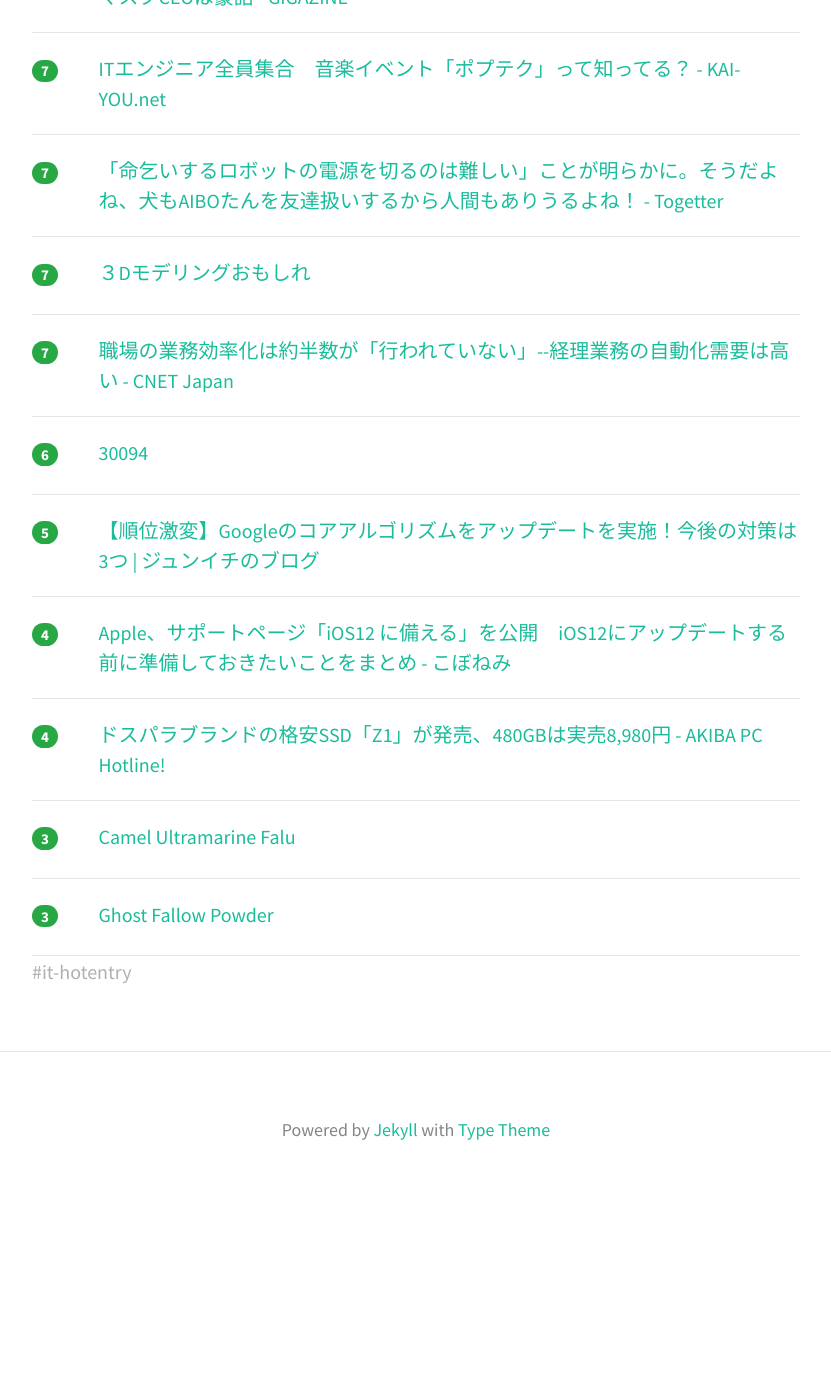
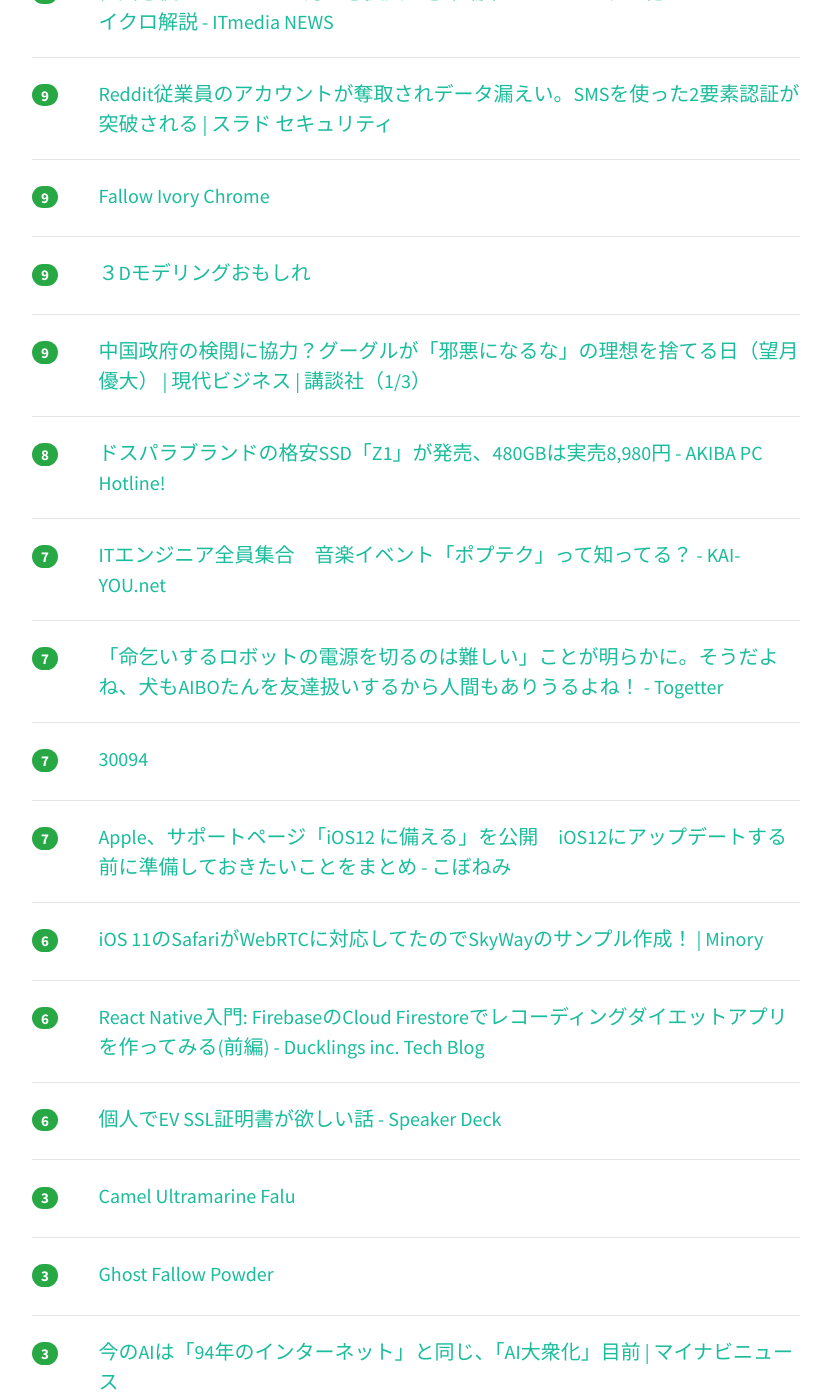
Before and after one commit to yatta47/hatena-matome-site, a Jekyll site: the page built from _posts/2018-08-04-hatena.md, in a window 1280 px wide and 1400 px high, scrolled down 1929 px. Shown: the whole window, without its empty margins (224-1055 px from the left). Built offline with Jekyll 4.4.1, drawn with Linux system fonts in a browser that asks for light colours; nearby versions of some CDN libraries; before the commit the page ends 3136 px from its top, so only the background shows below that; some of the changed text lies outside the part shown.

Commit message:
Updated 2018-08-04

```diff
--- a/_posts/2018-08-04-hatena.md
+++ b/_posts/2018-08-04-hatena.md
@@ -1,18 +1,18 @@
 ---
 layout: post
 title:  "2018-08-04 はてぶIT"
-date:   2018-08-04 11:01:59
+date:   2018-08-04 12:01:22
 tags: [it-hotentry]
 ---
-27 件のデータあり
+32 件のデータあり
 
 <hr><div class="row">
-<div class="col-1"><span class="badge badge-pill badge-success h2">60</span></div>
+<div class="col-1"><span class="badge badge-pill badge-success h2">78</span></div>
 <div class="col-11"><a href='https://qiita.com/kouheiszk/items/5edbbd08ec6cf6a7fb2e' target='_blank'>月5ドルで動かしているWordPressでTV東京のWBS砲をさばく</a></div>
 </div>
 <hr>
 <div class="row">
-<div class="col-1"><span class="badge badge-pill badge-success h2">53</span></div>
+<div class="col-1"><span class="badge badge-pill badge-success h2">76</span></div>
 <div class="col-11"><a href='https://www.ryuzee.com/contents/blog/7130' target='_blank'>スクラムで削除された5つのトピック</a></div>
 </div>
 <hr>
@@ -22,12 +22,17 @@ tags: [it-hotentry]
 </div>
 <hr>
 <div class="row">
-<div class="col-1"><span class="badge badge-pill badge-success h2">24</span></div>
+<div class="col-1"><span class="badge badge-pill badge-success h2">29</span></div>
 <div class="col-11"><a href='http://blog.btrax.com/jp/2018/08/03/apple-design/' target='_blank'>Appleを1兆ドル企業に成長させた6つのデザイン哲学 | freshtrax | デザイン会社 btrax ブログ</a></div>
 </div>
 <hr>
 <div class="row">
-<div class="col-1"><span class="badge badge-pill badge-success h2">18</span></div>
+<div class="col-1"><span class="badge badge-pill badge-success h2">29</span></div>
+<div class="col-11"><a href='http://www.gamecast-blog.com/archives/65923959.html' target='_blank'>Epic、Android版『フォートナイト』の独自配信を発表。「Google Playの手数料は高く、合理性がない」</a></div>
+</div>
+<hr>
+<div class="row">
+<div class="col-1"><span class="badge badge-pill badge-success h2">20</span></div>
 <div class="col-11"><a href='http://tech.gmo-media.jp/post/176573240309/chowncolonorperiod' target='_blank'>chownには「:」を使うか、「.」を使うかでアンケートを取ってみた話 | GMOメディア エンジニアブログ</a></div>
 </div>
 <hr>
@@ -38,7 +43,12 @@ tags: [it-hotentry]
 <hr>
 <div class="row">
 <div class="col-1"><span class="badge badge-pill badge-success h2">18</span></div>
-<div class="col-11"><a href='http://www.gamecast-blog.com/archives/65923959.html' target='_blank'>Epic、Android版『フォートナイト』の独自配信を発表。「Google Playの手数料は高く、合理性がない」</a></div>
+<div class="col-11"><a href='https://japan.zdnet.com/article/35123505/' target='_blank'>「Windows 10」アップデートの現状に物言い--「信頼を得られていない」 - ZDNet Japan</a></div>
+</div>
+<hr>
+<div class="row">
+<div class="col-1"><span class="badge badge-pill badge-success h2">18</span></div>
+<div class="col-11"><a href='https://japan.cnet.com/article/35123524/' target='_blank'>職場の業務効率化は約半数が「行われていない」--経理業務の自動化需要は高い - CNET Japan</a></div>
 </div>
 <hr>
 <div class="row">
@@ -47,23 +57,28 @@ tags: [it-hotentry]
 </div>
 <hr>
 <div class="row">
-<div class="col-1"><span class="badge badge-pill badge-success h2">15</span></div>
-<div class="col-11"><a href='https://japan.zdnet.com/article/35123505/' target='_blank'>「Windows 10」アップデートの現状に物言い--「信頼を得られていない」 - ZDNet Japan</a></div>
+<div class="col-1"><span class="badge badge-pill badge-success h2">14</span></div>
+<div class="col-11"><a href='https://medium.com/perlin-network/ea3b31fa6e09' target='_blank'>Life: A secure, blazing-fast, cross-platform WebAssembly VM in Go.</a></div>
 </div>
 <hr>
 <div class="row">
 <div class="col-1"><span class="badge badge-pill badge-success h2">13</span></div>
-<div class="col-11"><a href='https://medium.com/perlin-network/ea3b31fa6e09' target='_blank'>Life: A secure, blazing-fast, cross-platform WebAssembly VM in Go.</a></div>
-</div>
-<hr>
-<div class="row">
-<div class="col-1"><span class="badge badge-pill badge-success h2">11</span></div>
 <div class="col-11"><a href='http://www.afpbb.com/articles/-/3184817' target='_blank'>GEの企業秘密盗んだ中国系技術者を起訴、夕日の画像に情報隠す 米国　写真1枚　国際ニュース：AFPBB News</a></div>
 </div>
 <hr>
 <div class="row">
 <div class="col-1"><span class="badge badge-pill badge-success h2">11</span></div>
 <div class="col-11"><a href='https://forest.watch.impress.co.jp/docs/bookwatch/sale/1136446.html' target='_blank'>1136446.html</a></div>
+</div>
+<hr>
+<div class="row">
+<div class="col-1"><span class="badge badge-pill badge-success h2">11</span></div>
+<div class="col-11"><a href='https://gigazine.net/news/20180803-tesla-owned-ai-chip/' target='_blank'>テスラが自社で自動運転用のAIチップを開発、NVIDIAシステムの10倍の性能とマスクCEOは豪語 - GIGAZINE</a></div>
+</div>
+<hr>
+<div class="row">
+<div class="col-1"><span class="badge badge-pill badge-success h2">11</span></div>
+<div class="col-11"><a href='https://junichi-manga.com/google-core-update-201808/' target='_blank'>【順位激変】Googleのコアアルゴリズムをアップデートを実施！今後の対策は3つ | ジュンイチのブログ</a></div>
 </div>
 <hr>
 <div class="row">
@@ -88,7 +103,17 @@ tags: [it-hotentry]
 <hr>
 <div class="row">
 <div class="col-1"><span class="badge badge-pill badge-success h2">9</span></div>
-<div class="col-11"><a href='https://gigazine.net/news/20180803-tesla-owned-ai-chip/' target='_blank'>テスラが自社で自動運転用のAIチップを開発、NVIDIAシステムの10倍の性能とマスクCEOは豪語 - GIGAZINE</a></div>
+<div class="col-11"><a href='https://anond.hatelabo.jp/20180803133135' target='_blank'>３Dモデリングおもしれ</a></div>
+</div>
+<hr>
+<div class="row">
+<div class="col-1"><span class="badge badge-pill badge-success h2">9</span></div>
+<div class="col-11"><a href='http://gendai.ismedia.jp/articles/-/56822' target='_blank'>中国政府の検閲に協力？グーグルが「邪悪になるな」の理想を捨てる日（望月 優大） | 現代ビジネス | 講談社（1/3）</a></div>
+</div>
+<hr>
+<div class="row">
+<div class="col-1"><span class="badge badge-pill badge-success h2">8</span></div>
+<div class="col-11"><a href='https://akiba-pc.watch.impress.co.jp/docs/news/news/1136552.html' target='_blank'>ドスパラブランドの格安SSD「Z1」が発売、480GBは実売8,980円 - AKIBA PC Hotline!</a></div>
 </div>
 <hr>
 <div class="row">
@@ -103,32 +128,27 @@ tags: [it-hotentry]
 <hr>
 <div class="row">
 <div class="col-1"><span class="badge badge-pill badge-success h2">7</span></div>
-<div class="col-11"><a href='https://anond.hatelabo.jp/20180803133135' target='_blank'>３Dモデリングおもしれ</a></div>
+<div class="col-11"><a href='https://webtan.impress.co.jp/e/2018/08/03/30094' target='_blank'>30094</a></div>
 </div>
 <hr>
 <div class="row">
 <div class="col-1"><span class="badge badge-pill badge-success h2">7</span></div>
-<div class="col-11"><a href='https://japan.cnet.com/article/35123524/' target='_blank'>職場の業務効率化は約半数が「行われていない」--経理業務の自動化需要は高い - CNET Japan</a></div>
+<div class="col-11"><a href='http://www.kobonemi.com/entry/Apple_Support_Get_ready_for_iOS_12' target='_blank'>Apple、サポートページ「iOS12 に備える」を公開　iOS12にアップデートする前に準備しておきたいことをまとめ - こぼねみ</a></div>
 </div>
 <hr>
 <div class="row">
 <div class="col-1"><span class="badge badge-pill badge-success h2">6</span></div>
-<div class="col-11"><a href='https://webtan.impress.co.jp/e/2018/08/03/30094' target='_blank'>30094</a></div>
+<div class="col-11"><a href='https://minory.org/ios-webrtc-skyway.html' target='_blank'>iOS 11のSafariがWebRTCに対応してたのでSkyWayのサンプル作成！ | Minory</a></div>
 </div>
 <hr>
 <div class="row">
-<div class="col-1"><span class="badge badge-pill badge-success h2">5</span></div>
-<div class="col-11"><a href='https://junichi-manga.com/google-core-update-201808/' target='_blank'>【順位激変】Googleのコアアルゴリズムをアップデートを実施！今後の対策は3つ | ジュンイチのブログ</a></div>
+<div class="col-1"><span class="badge badge-pill badge-success h2">6</span></div>
+<div class="col-11"><a href='http://ducklings.hateblo.jp/entry/2018/08/03/180543' target='_blank'>React Native入門: FirebaseのCloud Firestoreでレコーディングダイエットアプリを作ってみる(前編) - Ducklings inc. Tech Blog</a></div>
 </div>
 <hr>
 <div class="row">
-<div class="col-1"><span class="badge badge-pill badge-success h2">4</span></div>
-<div class="col-11"><a href='http://www.kobonemi.com/entry/Apple_Support_Get_ready_for_iOS_12' target='_blank'>Apple、サポートページ「iOS12 に備える」を公開　iOS12にアップデートする前に準備しておきたいことをまとめ - こぼねみ</a></div>
-</div>
-<hr>
-<div class="row">
-<div class="col-1"><span class="badge badge-pill badge-success h2">4</span></div>
-<div class="col-11"><a href='https://akiba-pc.watch.impress.co.jp/docs/news/news/1136552.html' target='_blank'>ドスパラブランドの格安SSD「Z1」が発売、480GBは実売8,980円 - AKIBA PC Hotline!</a></div>
+<div class="col-1"><span class="badge badge-pill badge-success h2">6</span></div>
+<div class="col-11"><a href='https://speakerdeck.com/ozuma/ge-ren-deev-sslzheng-ming-shu-gayu-siihua' target='_blank'>個人でEV SSL証明書が欲しい話 - Speaker Deck</a></div>
 </div>
 <hr>
 <div class="row">
@@ -141,3 +161,8 @@ tags: [it-hotentry]
 <div class="col-11"><a href='http://docauquangduy.tk/' target='_blank'>Ghost Fallow Powder</a></div>
 </div>
 <hr>
+<div class="row">
+<div class="col-1"><span class="badge badge-pill badge-success h2">3</span></div>
+<div class="col-11"><a href='https://news.mynavi.jp/article/20180802-673149/' target='_blank'>今のAIは「94年のインターネット」と同じ、「AI大衆化」目前 | マイナビニュース</a></div>
+</div>
+<hr>
```
